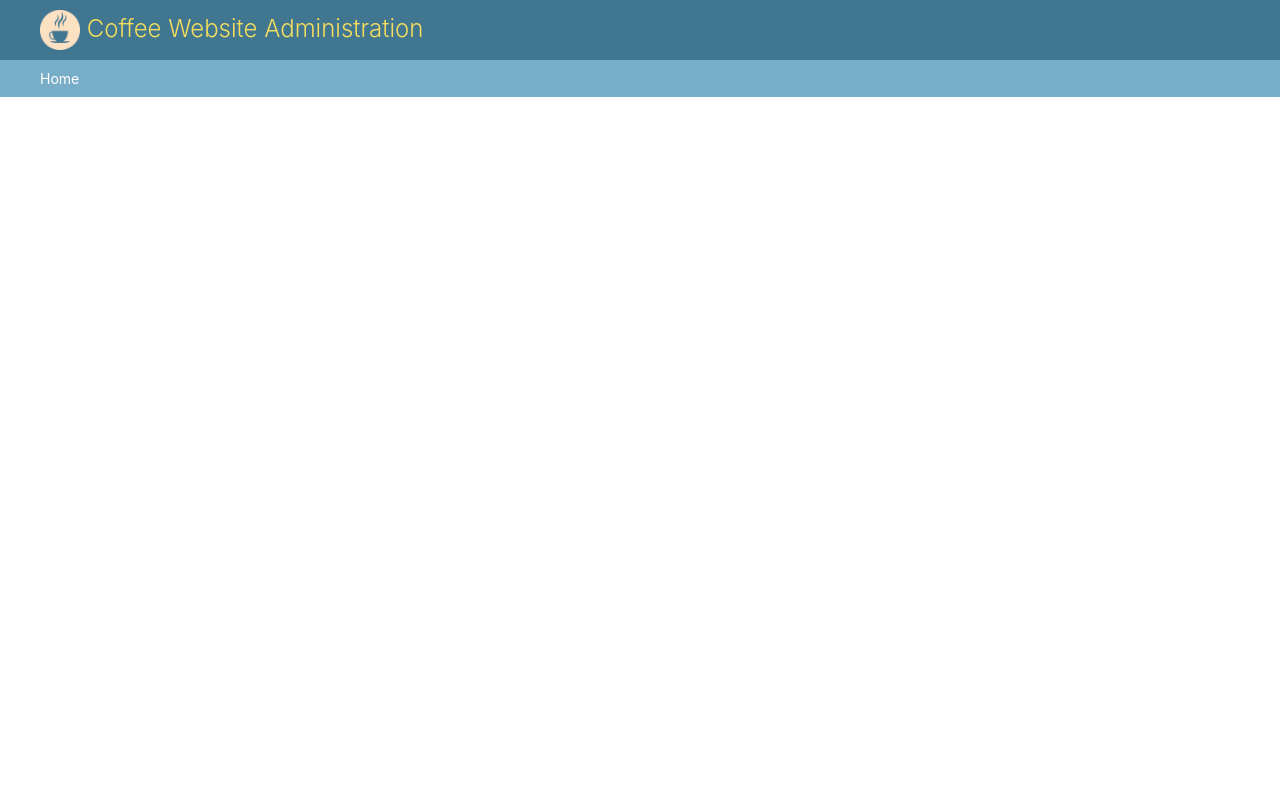
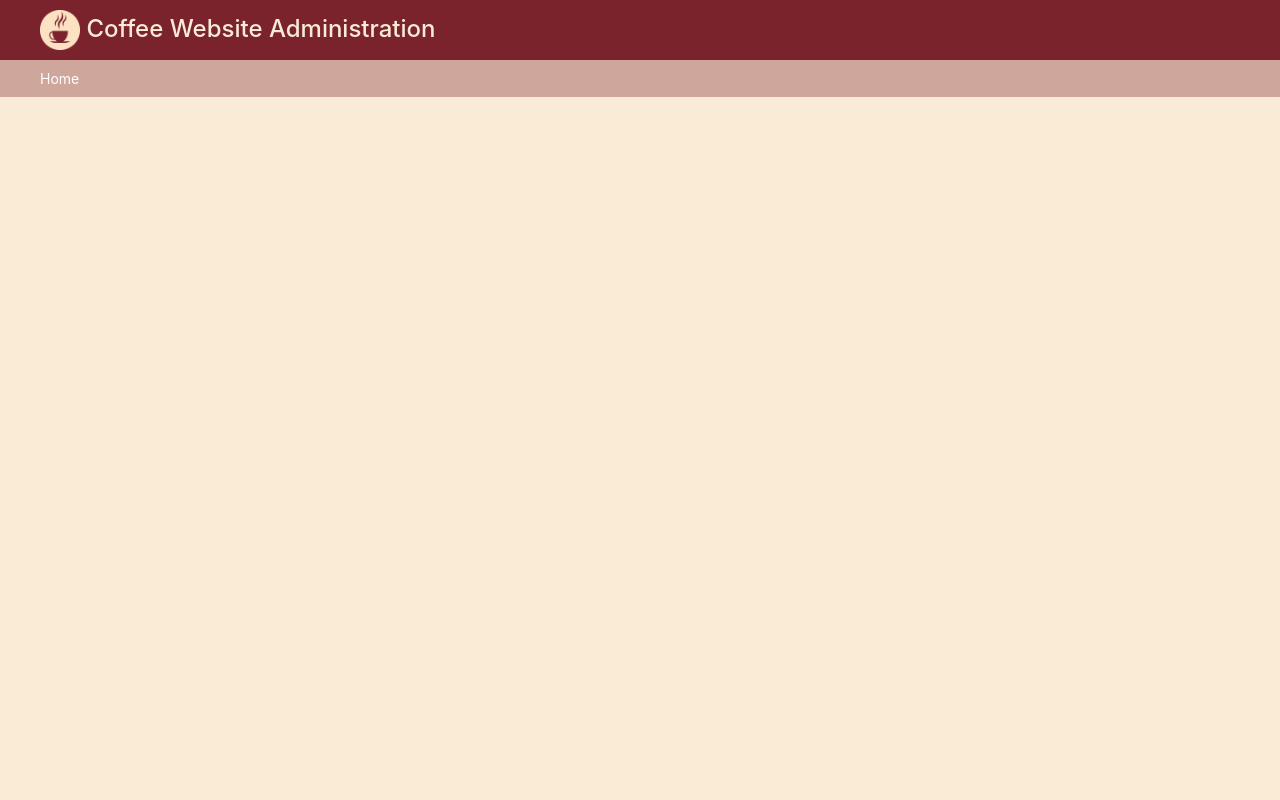
Before and after one commit to AbdelilahChahbouni/Django_Coffee_Website, a Django app: template templates/admin/base_site.html in a window 1280 px wide. Run offline with Django 4.2, Linux system fonts and the light colour scheme; the template is opened without the code that fills it, so the values that code supplies are empty.

Commit message:
Edite style of Admin page using admin.css file

```diff
--- /dev/null
+++ b/myCoffee/static/css/admin.css
@@ -0,0 +1,49 @@
+body {
+	background-color: #FAEBD7;
+}
+
+#header {
+	background-color: #7A232D;
+}
+
+#head {
+	font-weight: 500 !important;
+	color: #FAEBD7 !important;
+}
+
+.module h2, .module caption, .inline-group h2 {
+	background-color: #7A232D;
+}
+
+h1 {
+	color: #7A232D;
+	font-size: 20px;
+	font-weight: 500;
+}
+
+
+div.breadcrumbs {
+	background-color: rgba(166, 99, 99, 0.504);
+	color: FAEBD7;
+}
+
+.logo-brand {
+	width: 40px;
+	height: 40px;
+	transition: 0.5s;
+}
+
+.logo-brand:hover {
+	transform: rotate(360deg);
+}
+
+.button.default, input[type="submit"].default, .submit-row input.default,
+.button, input[type="submit"], input[type="button"], .submit-row input, a.button {
+	background-color: #7A232D;
+}
+
+
+
+.button:active, input[type="submit"]:active, input[type="button"]:active, .button:focus, input[type="submit"]:focus, input[type="button"]:focus, .button:hover, input[type="submit"]:hover, input[type="button"]:hover, input[type="submit"].default:hover {
+	background-color:rgba(165, 83, 83, 0.504);
+}
--- a/templates/admin/base_site.html
+++ b/templates/admin/base_site.html
@@ -5,7 +5,13 @@
 {% block branding %}
 
 <h1 id="head" >
-	<img src={% static 'img/mycoffee.png' %} style="width: 40px ; height: 40px" alt="myCoffee">
+	<img src={% static 'img/mycoffee.png' %} class="logo-brand" alt="myCoffee">
 	Coffee Website Administration </h1>
 
 {% endblock %}
+
+{% block extrastyle %}
+
+<link rel="stylesheet" href="{% static 'css/admin.css' %}">
+
+{% endblock %}
```
